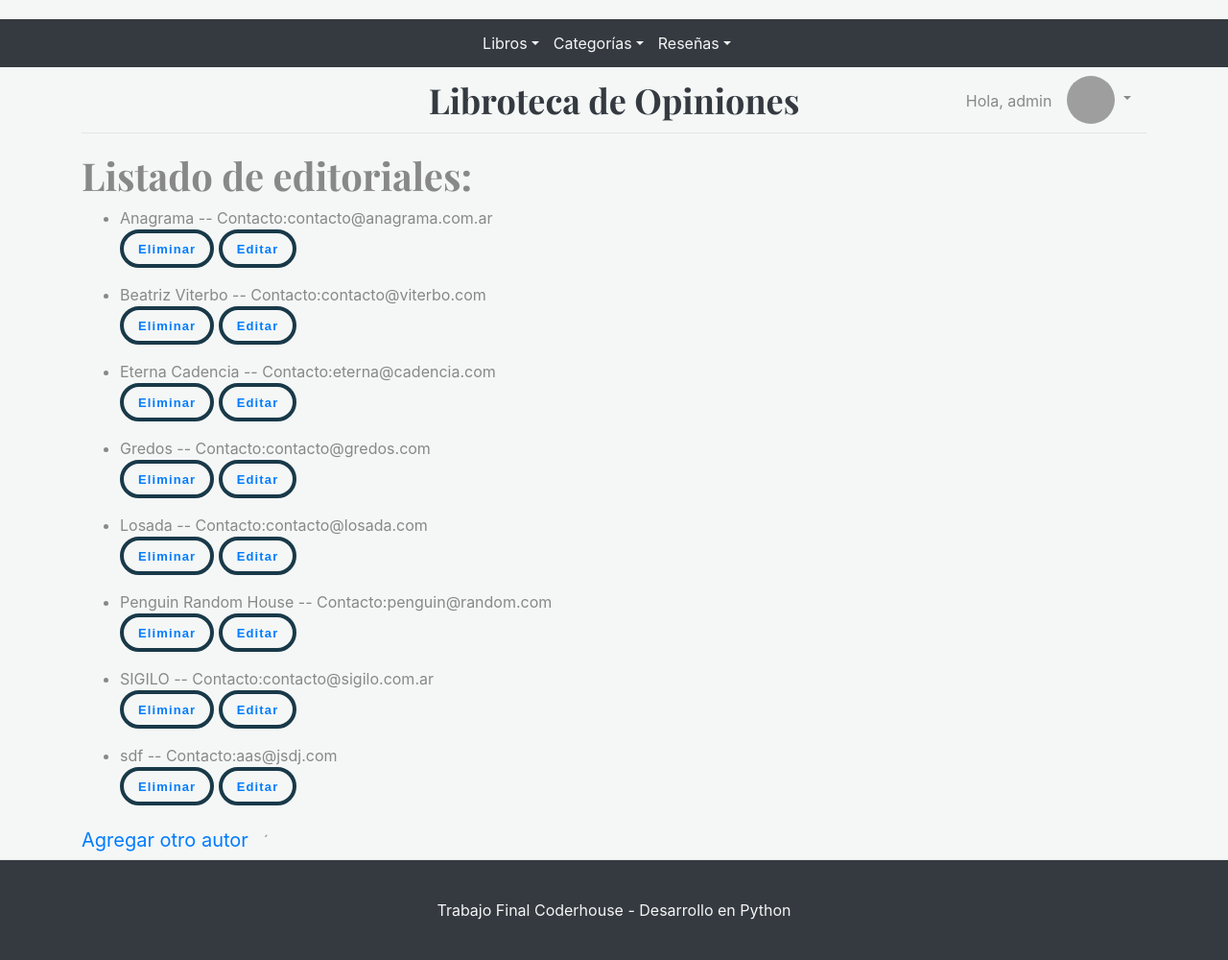
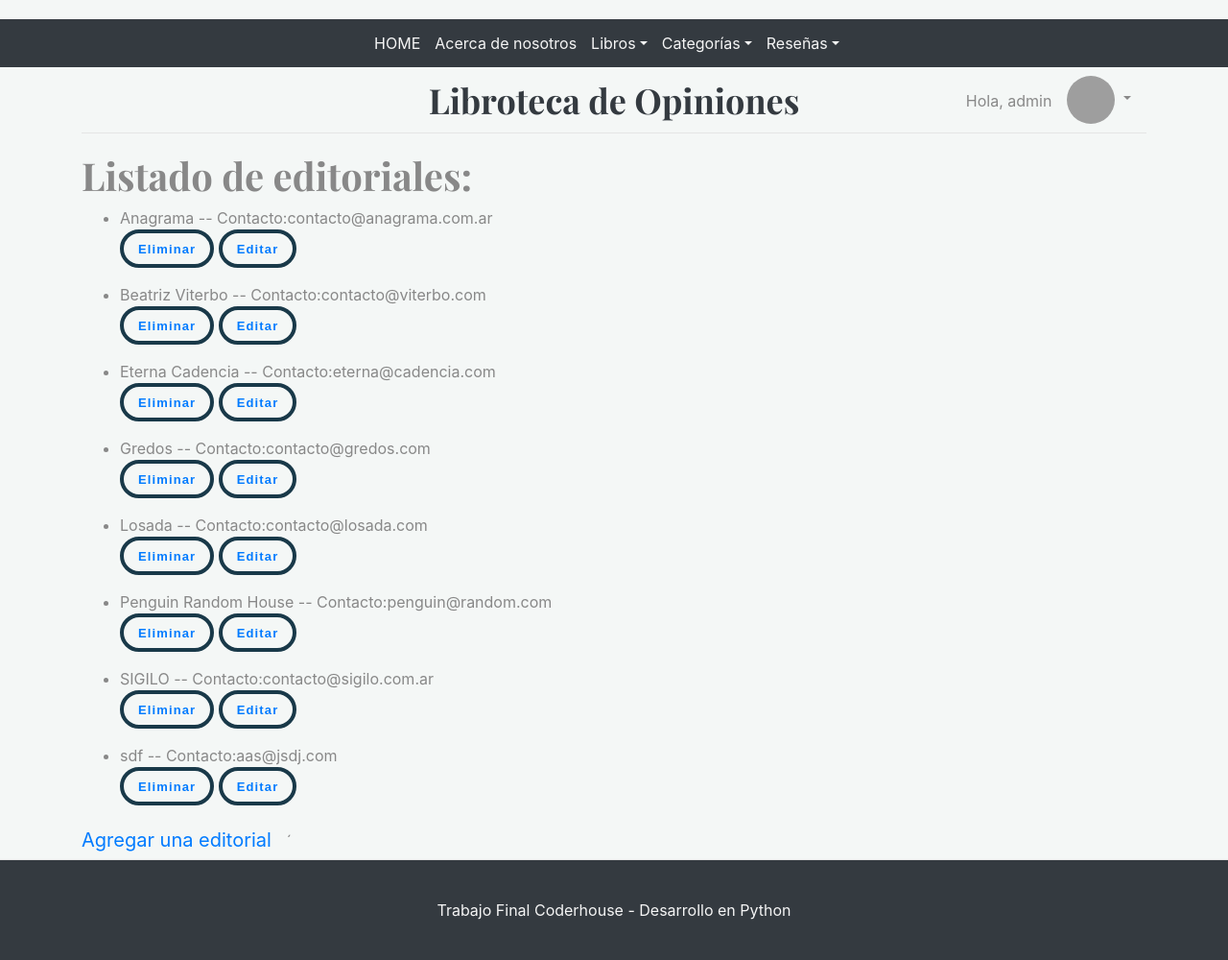
Before and after one commit to lvergini/ProyectoFinalAbayayPasquiniVergini, a Django app: page /libros/listaEditoriales/ in a window 1280 px wide. Shown: the whole page at 96% size. Run offline with Django 4.2, Linux system fonts and the light colour scheme; a user stored in the database is signed in; data comes from the database, SQL or seed files in the repository; both versions use the stored data as it was after the commit; some libraries are stand-ins or nearby versions; grey boxes are pictures that could not be loaded.

Commit message:
Chequeo admin botones en LIBROS

```diff
--- a/ProyectoBlogReseñas/Blog/templates/Blog/inicio.html
+++ b/ProyectoBlogReseñas/Blog/templates/Blog/inicio.html
@@ -12,7 +12,7 @@
       <h1 class="titInAu"> Un espacio para compartir lecturas </h1>
       <p class="textInAu"> Lorem ipsum dolor sit amet consectetur adipisicing elit. Inventore sed soluta magni accusamus ab natus officiis deserunt ducimus, quod exercitationem placeat quia, voluptates a praesentium at unde necessitatibus reiciendis sit?</p>
     </div>
-    <button class="botonInAu" href="{% url 'About' %}"> Conocenos </button>
+    <!-- <button class="botonInAu" src="{% url 'About' %}"> CONOCÉ MÁS ACERCA DE NOSOTROS </button> -->
   </div>
   <div class="imgInicio">
     <img src="media\prueba2.png">
--- a/ProyectoBlogReseñas/Blog/templates/Blog/padre_simple.html
+++ b/ProyectoBlogReseñas/Blog/templates/Blog/padre_simple.html
@@ -36,6 +36,16 @@
         <div>
           <ul class="navbar-nav   text-center" style="padding-right:15px;">
             <li class="nav-item dropdown">
+              <a class="nav-link" style="color:whitesmoke" href="/" aria-expanded="false">HOME</a>
+        </div>
+        <div>
+          <ul class="navbar-nav   text-center" style="padding-right:15px;">
+            <li class="nav-item dropdown">
+              <a class="nav-link" style="color:whitesmoke" href="about/" aria-expanded="false">Acerca de nosotros</a>
+        </div>
+        <div>
+          <ul class="navbar-nav   text-center" style="padding-right:15px;">
+            <li class="nav-item dropdown">
               <a class="nav-link dropdown-toggle" style="color:whitesmoke" href="#" data-toggle="dropdown" aria-expanded="false">Libros</a>
               <ul class="dropdown-menu">
                 <li><a class="dropdown-item" href="{% url 'ListaAutores' %}">Lista de autores</a></li>
@@ -54,6 +64,7 @@
             </li>
             </ul>
         </div>
+
         <div>
           <ul class="navbar-nav  text-center" style="padding-right:15px;">
             <li class="nav-item dropdown">
--- a/ProyectoBlogReseñas/Libros/templates/Libros/autorVista.html
+++ b/ProyectoBlogReseñas/Libros/templates/Libros/autorVista.html
@@ -31,7 +31,7 @@
     <p>Todavía no hay ningún libro cargado del autor {{ autor.nombre}} {{ autor.apellido }}</p>
 
     {% endif %}
-
+    {% if user.is_staff %}
     <a href="{% url 'LibroCrear' %}"> Agregar libro</a>
-
+{% endif %}
     {% endblock %}
--- a/ProyectoBlogReseñas/Libros/templates/Libros/listaEditoriales.html
+++ b/ProyectoBlogReseñas/Libros/templates/Libros/listaEditoriales.html
@@ -34,9 +34,11 @@
 
     {% endfor %}
 
+    {% if user.is_staff %}
+    <a class="navbar-brand" href="{% url 'EditorialCrear' %}">Agregar una editorial</a>´
     {% endif %}
 
-    <a class="navbar-brand" href="{% url 'AutorCrear' %}">Agregar otro autor</a>´
 
 
+    {% endif %}
 {% endblock %}
--- a/ProyectoBlogReseñas/Libros/templates/Libros/resultadoLibros.html
+++ b/ProyectoBlogReseñas/Libros/templates/Libros/resultadoLibros.html
@@ -26,7 +26,7 @@
 {{ mensajeLibro }}
 
 
-<a href="{% url 'BusquedaLibro' %}">Buscar otro libro</a>
+<p><a href="{% url 'BusquedaLibro' %}">Buscar otro libro</a></p>
 
 
 {% endif %}
--- a/ProyectoBlogReseñas/Libros/views.py
+++ b/ProyectoBlogReseñas/Libros/views.py
@@ -202,7 +202,7 @@ def buscarLibro(request):
         elif len(libros)!=0:
             return render(request, "libros/resultadoLibros.html", {"libros":libros})
         else:
-            return render(request, "libros/resultadoLibros.html", {"mensaje": f'No hay libros del autor "{autor}"'})
+            return render(request, "libros/resultadoLibros.html", {"mensajeLibro": f'No hay libros del autor "{autor}"'})
 
     elif request.GET["titulo"]:
         titulo=request.GET["titulo"]
@@ -210,9 +210,9 @@ def buscarLibro(request):
         if len(libros)!=0:
             return render(request, "libros/resultadoLibros.html", {"libros":libros})
         else:
-            return render(request, "libros/resultadoLibros.html", {"mensaje": f'No hay libros que contengan en su título "{titulo}"'})
+            return render(request, "libros/resultadoLibros.html", {"mensajeLibro": f'No hay libros que contengan en su título "{titulo}"'})
     else:
-        return render(request, "libros/busquedaLibro.html", {"mensaje": "¡No enviaste datos!"})
+        return render(request, "libros/busquedaLibro.html", {"mensajeLibro": "¡No enviaste datos!"})
 
 def autorVista(request, id):
     autor=Autor.objects.filter(id=id)
```
Also changed, not shown: ProyectoBlogReseñas/Blog/templates/Blog/todas_categorias.html (deleted, +0 -26 lines), ProyectoBlogReseñas/Libros/templates/Libros/listaAutores.html (+6 -7 lines), ProyectoBlogReseñas/db.sqlite3.
